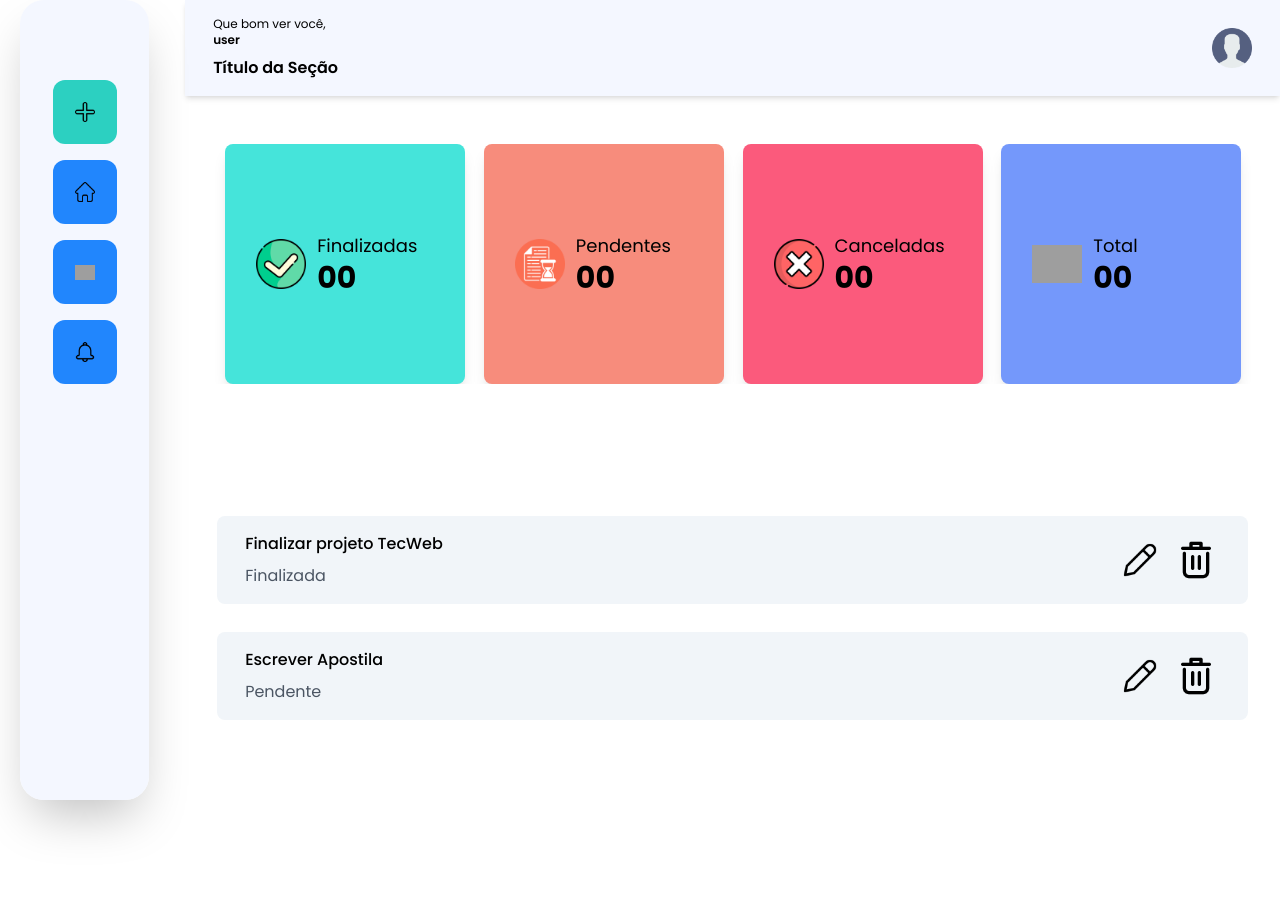
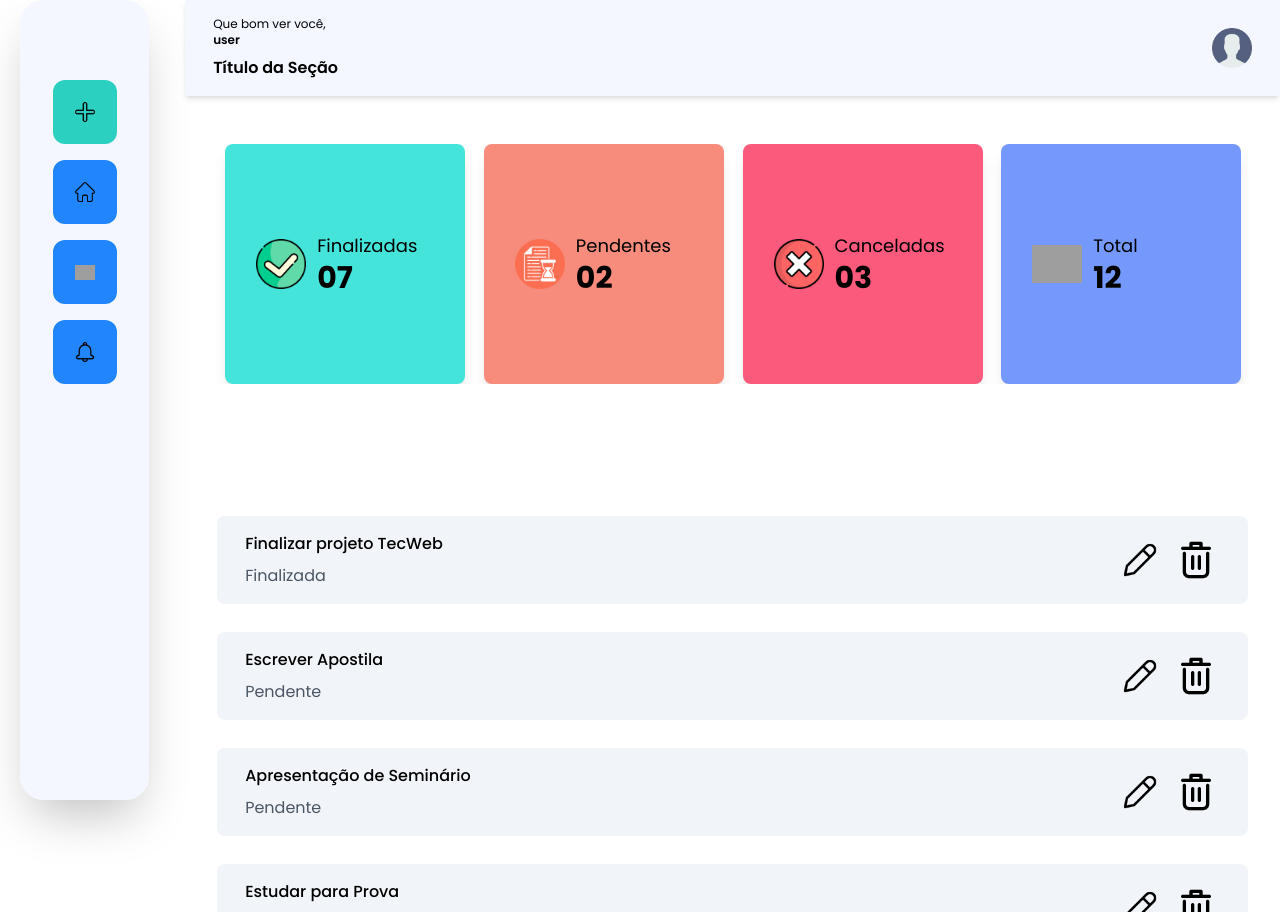
Before and after one commit to AraujoMaciel/gerenciador-tarefas, a Next.js app: page /detalhes in a window 1280 px wide. Built offline with nearby package versions, Linux system fonts and the light colour scheme; grey boxes are pictures that could not be loaded.

Commit message:
feat: inserindo valores manuais

```diff
--- a/src/components/dashboard/dashboard.tsx
+++ b/src/components/dashboard/dashboard.tsx
@@ -14,7 +14,7 @@ export function Dashboard() {
         </div>
         <div>
           <h2 className="text-xs md:text-base lg:text-lg">Finalizadas</h2>
-          <p className="font-bold text-lg md:text-xl lg:text-3xl">00</p>
+          <p className="font-bold text-lg md:text-xl lg:text-3xl">07</p>
         </div>
       </div>
       <div className="flex px-2 gap-2 lg:px-7 items-center shadow-lg bg-secondary-orange w-36 h-36 rounded-lg md:w-40 md:h-40 lg:w-60 lg:h-60 ">
@@ -28,7 +28,7 @@ export function Dashboard() {
         </div>
         <div>
           <h2 className="text-xs md:text-base lg:text-lg">Pendentes</h2>
-          <p className="font-bold text-lg md:text-xl lg:text-3xl">00</p>
+          <p className="font-bold text-lg md:text-xl lg:text-3xl">02</p>
         </div>
       </div>
       <div className="flex px-2 gap-2 lg:px-7 items-center shadow-lg bg-secondary-red w-36 h-36 rounded-lg md:w-40 md:h-40 lg:w-60 lg:h-60 ">
@@ -42,7 +42,7 @@ export function Dashboard() {
         </div>
         <div>
           <h2 className="text-xs md:text-base lg:text-lg">Canceladas</h2>
-          <p className="font-bold text-lg md:text-xl lg:text-3xl">00</p>
+          <p className="font-bold text-lg md:text-xl lg:text-3xl">03</p>
         </div>
       </div>
       <div className="flex px-2 gap-2 lg:px-7 items-center shadow-lg bg-secondary-blue w-36 h-36 rounded-lg md:w-40 md:h-40 lg:w-60 lg:h-60 ">
@@ -56,7 +56,7 @@ export function Dashboard() {
         </div>
         <div>
           <h2 className="text-xs md:text-base lg:text-lg">Total</h2>
-          <p className="font-bold text-lg md:text-xl lg:text-3xl">00</p>
+          <p className="font-bold text-lg md:text-xl lg:text-3xl">12</p>
         </div>
       </div>
     </div>
--- a/src/components/forms/formCriarTarefa.tsx
+++ b/src/components/forms/formCriarTarefa.tsx
@@ -26,16 +26,18 @@ export default function FormCriarTarefa() {
   }
 
   return (
-    <div className="h-auto  bg-basic-white flex justify-center items-center">
+    <div className="h-auto lg:h-full bg-basic-white flex justify-center items-center">
       <div className="md:mx-auto md:w-full md:h-auto">
         <main className="bg-slate-100 drop-shadow-xl p-10 flex flex-col justify-center items-center rounded-lg">
-          <div className="mt-7 mb-20 flex flex-col justify-center items-center gap-7 lg:w-44">
+          <div className="mt-7 mb-20 lg:mb-12 flex flex-col justify-center items-center gap-7 lg:w-44">
             {/* <p className="text-gray-700 md:text-lg lg:text-xl">Cadastre-se</p> */}
-            <h2 className="font-semibold text-xl lg:text-3xl">Criar Tarefa</h2>
+            <h2 className="font-semibold text-xl lg:text-3xl lg:w-52">
+              Criar Tarefa
+            </h2>
           </div>
           <form
             // action={salvar()}
-            className="flex flex-col gap-5 lg:gap-7 mb-16 items-center md:gap-7"
+            className="flex flex-col gap-5 lg:gap-7 mb-16 lg:mb-7 items-center md:gap-7"
           >
             <div className="flex flex-col gap-2 h-8 items-center">
               <input
@@ -70,7 +72,7 @@ export default function FormCriarTarefa() {
               />
             </div>
 
-            <div className="flex gap-5 items-center justify-center mt-10">
+            <div className="flex gap-5 items-center justify-center mt-10 lg:mt-5">
               <button
                 className="bg-primary-blue text-white w-32 p-2 rounded-lg hover:bg-dark-blue transition-all duration-200 lg:w-40 lg:text-lg"
                 type="submit"
--- a/src/data/constants/tarefas.ts
+++ b/src/data/constants/tarefas.ts
@@ -13,4 +13,28 @@ export const listaTarefas: modelTarefas[] = [
     descricao: "Atividade do Projeto de Extensão",
     status: "Pendente",
   },
+  {
+    id: "3",
+    titulo: "Apresentação de Seminário",
+    descricao: "Projeto final da disciplina",
+    status: "Pendente",
+  },
+  {
+    id: "4",
+    titulo: "Estudar para Prova",
+    descricao: "#º AP Circuitos 1",
+    status: "Pendente",
+  },
+  {
+    id: "5",
+    titulo: "Revisar Projetos",
+    descricao: "Projeto final da disciplina",
+    status: "Cancelada",
+  },
+  {
+    id: "6",
+    titulo: "Trabalho Engenharia Ambiental",
+    descricao: "Entregar nesta Quarta-feira",
+    status: "Pendente",
+  },
 ];
```
